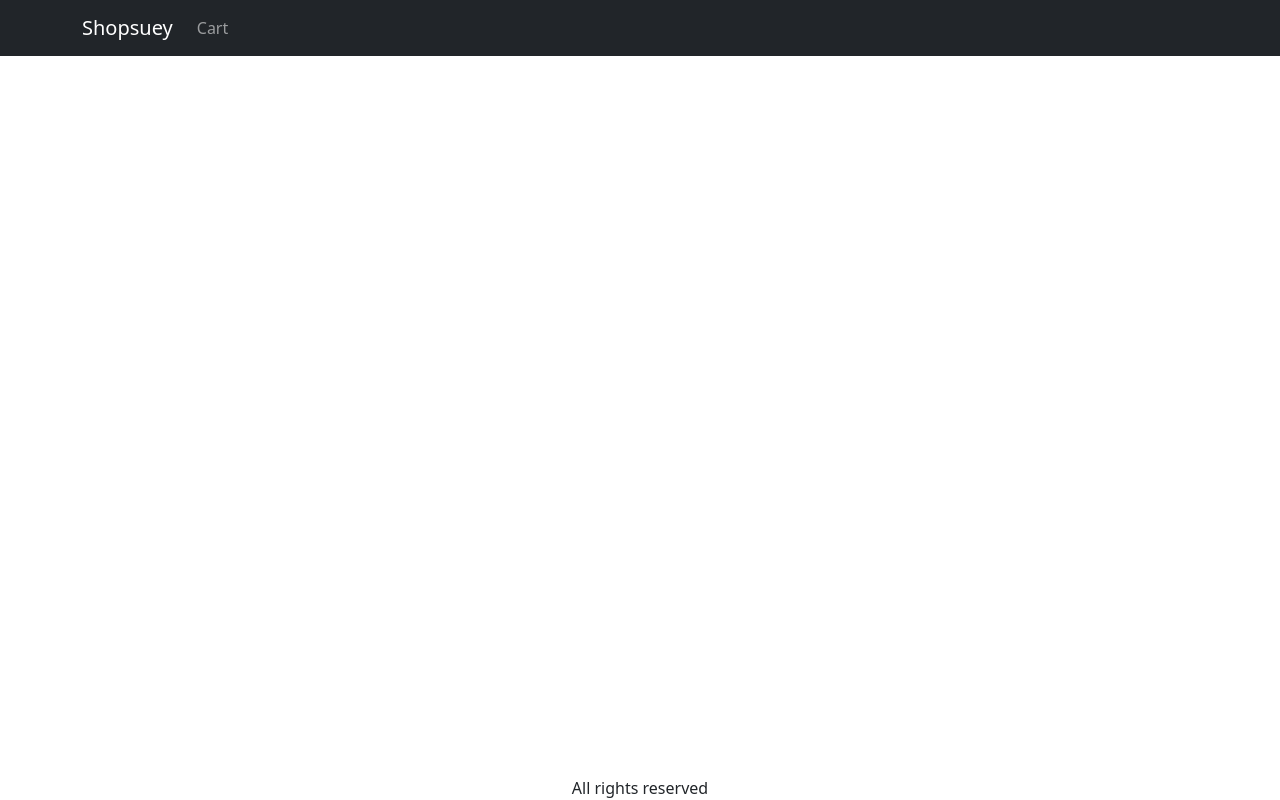
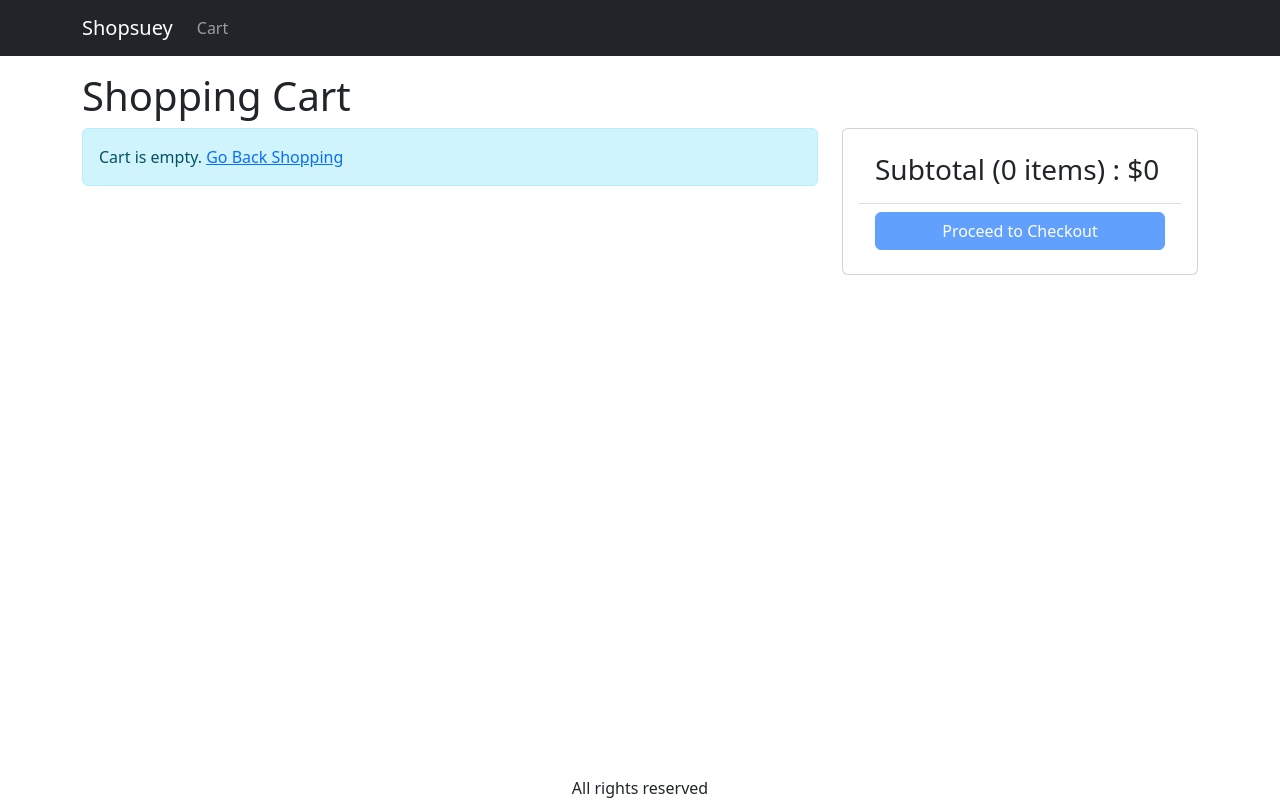
Before and after one commit to Javiolau/shopsuey, a React (Create React App) app in the folder client/: page /cart in a window 1280 px wide. Built offline with nearby package versions, Linux system fonts and the light colour scheme.

Commit message:
shoppping cart screen

```diff
--- a/client/src/App.js
+++ b/client/src/App.js
@@ -9,6 +9,7 @@
 import ProductScreen from './screens/ProductScreen';
 import { useContext } from 'react';
 import { Store } from './Store';
+import CartScreen from './screens/CartScreen';
 
 
 function App() {
@@ -44,6 +45,7 @@
           <Routes>
             <Route path='/product/:slug' element={<ProductScreen />}/>
             <Route path='/' element={<HomeScreen/>}/>
+            <Route path='/cart' element={<CartScreen/>}/>
           </Routes>
         </Container>
       </main>
--- a/client/src/index.css
+++ b/client/src/index.css
@@ -45,3 +45,7 @@
 .img-large{
   max-width: 100%;
 }
+
+.img-thumbnail {
+  height: 80px;
+}
--- /dev/null
+++ b/client/src/screens/CartScreen.js
@@ -0,0 +1,96 @@
+import React from 'react';
+import { Link } from 'react-router-dom';
+import { Helmet } from 'react-helmet-async';
+import { useContext, useEffect, useReducer } from 'react'
+import Row from 'react-bootstrap/Row';
+import Col from 'react-bootstrap/Col';
+import MessageBox from '../components/MessageBox';
+import ListGroup from 'react-bootstrap/ListGroup';
+import Button from 'react-bootstrap/Button';
+import Card from 'react-bootstrap/Card';
+import { Store } from '../Store';
+
+export default function CartScreen() {
+    const{ state, dispatch: ctxDispatch } = useContext(Store);
+    const{
+        cart:{cartItems},
+    } = state;
+
+  return (
+    <div>
+        <Helmet>
+            <title>Shopping Cart</title>
+        </Helmet>
+        <h1>Shopping Cart</h1>
+
+        <Row>
+            <Col md = {8}>
+                {cartItems.length === 0 ? (
+                    <MessageBox>
+                        Cart is empty. <Link to="/">Go Back Shopping</Link>
+                    </MessageBox>
+                ):
+                (
+                    <ListGroup>
+                        {cartItems.map((item) => (
+                            <ListGroup.Item key={item._id}>
+                                <Row className="align-items-center">
+                                    <Col md = {4}>
+                                        <img
+                                         src={item.image}
+                                         alt={item.name}
+                                         className="img-fluid rounded img-thumbnail">
+
+                                         </img>{" "}
+                                         <Link to={`/product/${item.slug}`}>{item.name}</Link>
+                                    </Col>
+                                    <Col md = {3}>
+                                        <Button variant="light" disabled={item.quantity === 1}>
+                                            <i className='fas fa-minus-circle'></i>
+                                        </Button>{" "}
+                                        <span>{item.quantity}</span>{" "}
+                                        <Button variant="light" disabled={item.quantity === item.countInStock}>
+                                            <i className='fas fa-plus-circle'></i>
+                                        </Button>
+                                    </Col>
+                                    <Col md = {3}>${item.price}</Col>
+                                    <Col md = {2}>
+                                        <Button variant='light'>
+                                            <i className='fas fa-trash'></i>
+                                        </Button>
+                                    </Col>
+                                </Row>
+                            </ListGroup.Item>
+
+                        ))}
+                    </ListGroup>
+                )}
+            </Col>
+            <Col md = {4}>
+                <Card>
+                    <Card.Body>
+                        <ListGroup variant='flush'>
+                            <ListGroup.Item>
+                                <h3>
+                                    Subtotal ({cartItems.reduce((a,c) => a + c.quantity, 0)}{' '}
+                                    items) : $
+                                    {cartItems.reduce((a,c) => a + c.price * c.quantity, 0)}
+                                </h3>
+                            </ListGroup.Item>
+                            <ListGroup.Item>
+                                <div className='d-grid'>
+                                    <Button
+                                     type="button"
+                                     variant='primary'
+                                     disabled={cartItems.length===0}>Proceed to Checkout</Button>
+                                </div>
+                            </ListGroup.Item>
+                        </ListGroup>
+                    </Card.Body>
+                </Card>
+            </Col>
+        </Row>
+    </div>
+
+  )
+}
--- a/client/src/screens/ProductScreen.js
+++ b/client/src/screens/ProductScreen.js
@@ -6,7 +6,7 @@
 import Badge from 'react-bootstrap/Badge';
 import Button from 'react-bootstrap/Button';
 import ListGroup from 'react-bootstrap/ListGroup';
-import { useParams } from 'react-router-dom';
+import { Navigate, useNavigate, useParams } from 'react-router-dom';
 import Rating from '../components/Rating';
 import { Helmet } from 'react-helmet-async';
 import LoadingSign from '../components/LoadingSign';
@@ -29,6 +29,7 @@
 
 export default function ProductScreen() {
 
+  const navigate = useNavigate();
   const params = useParams();
   const {slug} = params;
 
@@ -69,7 +70,8 @@
       type: 'CART_ADD_ITEM',
       payload: {...product, quantity}
     });
-  }
+    navigate('/cart')
+  };
 
   return (
     loading? <LoadingSign/>
```
